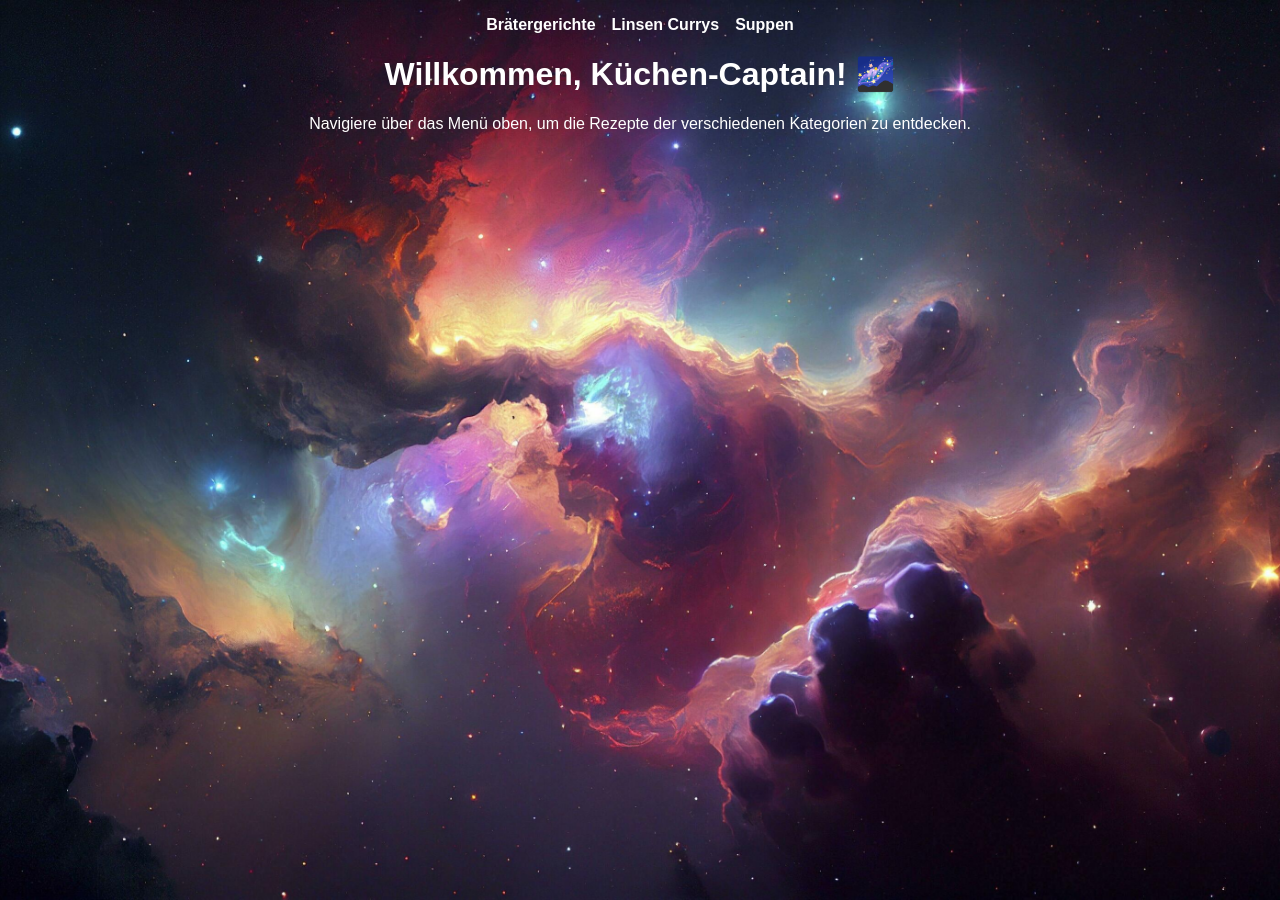
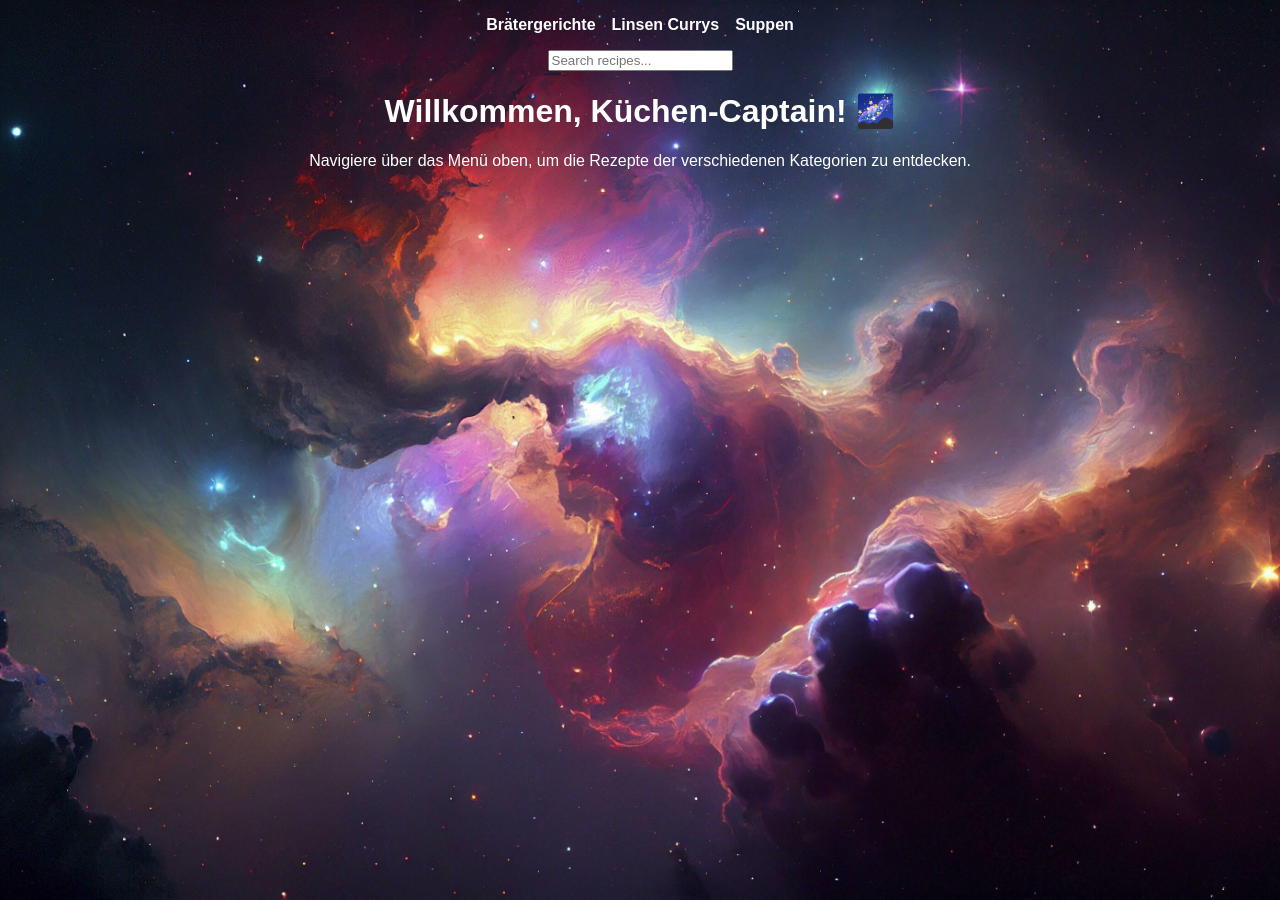
Before and after one commit to culinarystarfleet/Archives-of-the-culinary-starfleet, a Jekyll site: the page built from index.md, in a window 1280 px wide. Built offline with Jekyll 4.4.1, drawn with Linux system fonts in a browser that asks for light colours.

Commit message:
Update nav.html

```diff
--- a/_includes/nav.html
+++ b/_includes/nav.html
@@ -6,4 +6,10 @@
       </li>
     {% endfor %}
   </ul>
+
+  <div id="search-container">
+    <input type="text" id="recipe-search" placeholder="Search recipes...">
+    <ul id="search-results"></ul>
+  </div>
+
 </nav>
```
